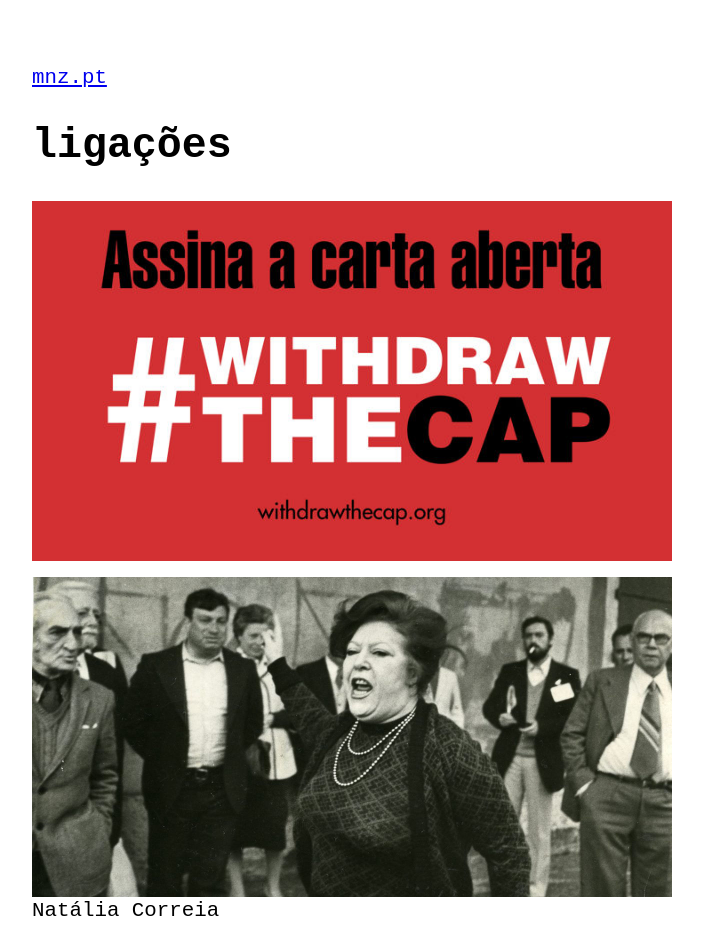
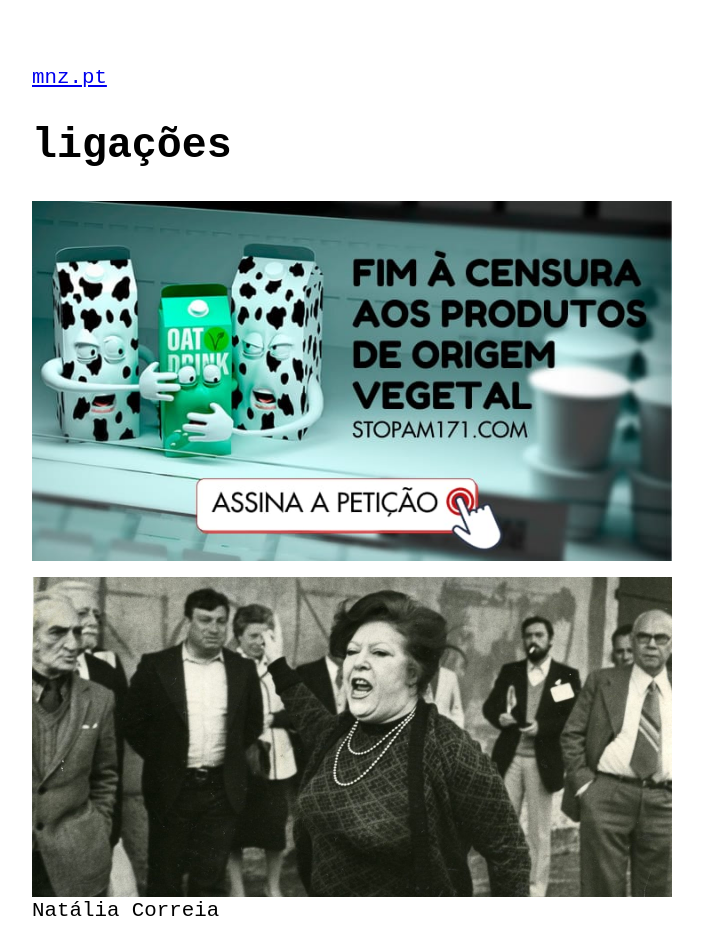
Before and after one commit to pcfmoniz/mnz.pt, a Jekyll site: the page built from ig.md, in a window 1280 px wide. Shown: the top 952 px of the page, without its empty margins (288-991 px from the left). Built offline with Jekyll 4.4.1, drawn with Linux system fonts in a browser that asks for light colours; grey boxes are pictures that could not be loaded.

Commit message:
stopam171 @ mnz.pt/ig

```diff
--- a/ig.md
+++ b/ig.md
@@ -5,7 +5,7 @@
 ---
 
 
-[![](/media/withdrawthecap.jpg)](https://withdrawthecap.org/pt)
+[![](/media/stopam171.jpg)](https://stopam171.com/pt)
 
 
 [![](/media-escrita/natalia-correia.jpg)](/escrita/natalia-correia)
```
Also changed, not shown: media/stopam171.jpg (added).
